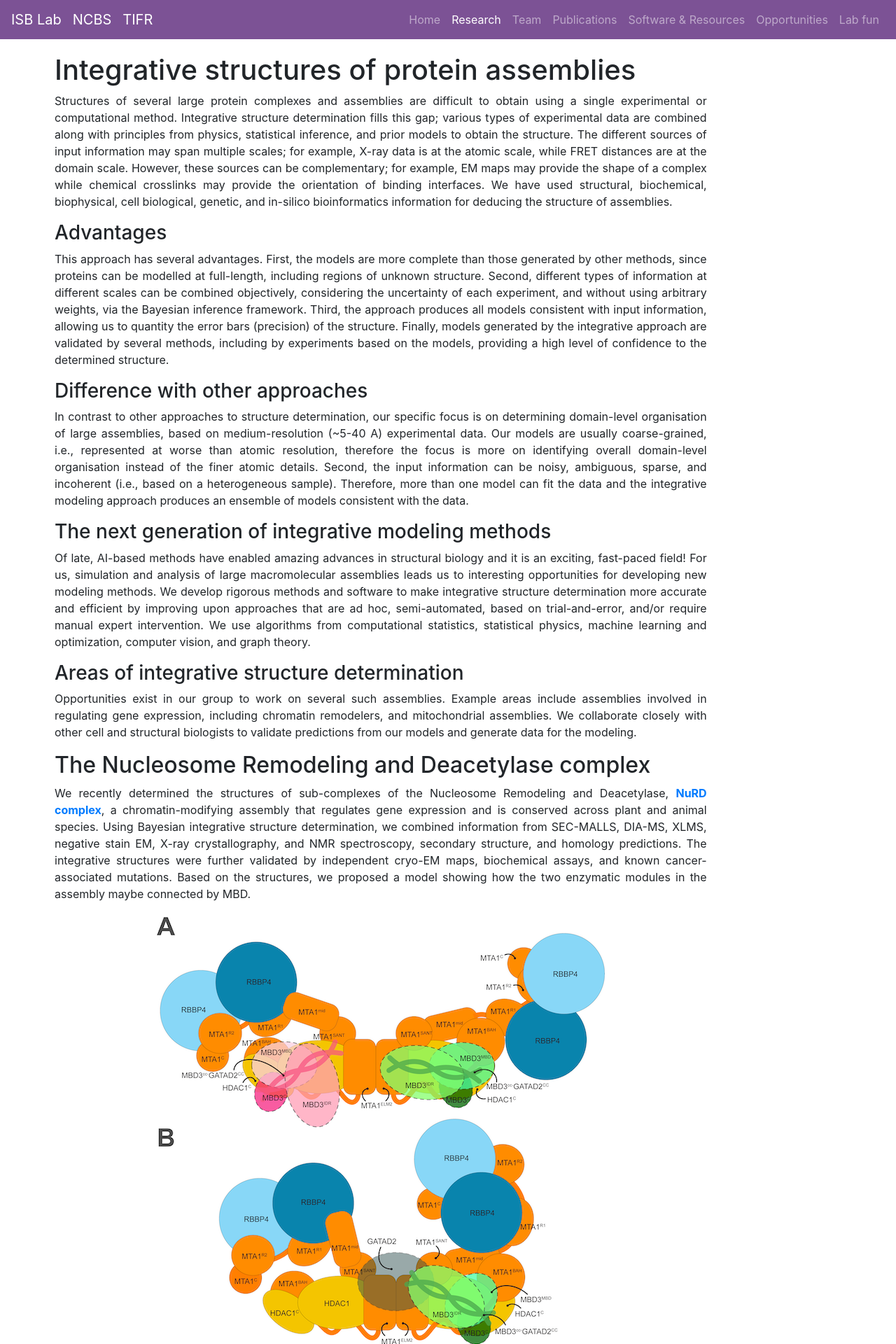
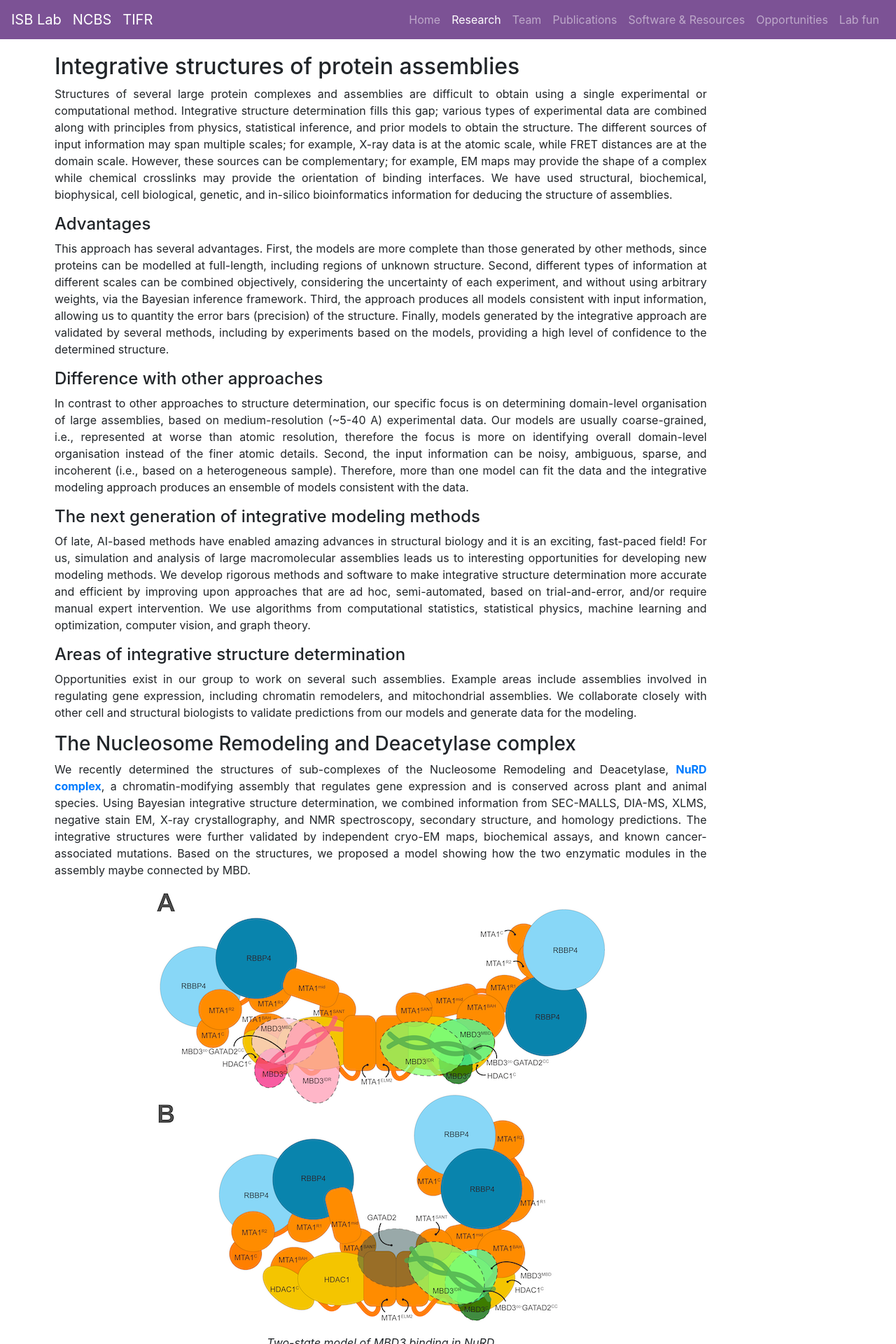
Before and after one commit to isblab/website, a Jekyll site: the page built from Research/index.md, in a window 1280 px wide. Shown: the top 1920 px of the page at 70% size. Built offline with Jekyll 4.4.1, drawn with Linux system fonts in a browser that asks for light colours.

Commit message:
Reducing font

```diff
--- a/Research/index.md
+++ b/Research/index.md
@@ -4,36 +4,36 @@ layout: default
 group: Research
 ---
 
-# Integrative structures of protein assemblies
+## Integrative structures of protein assemblies
 
 <p class="text-justify">
 Structures of several large protein complexes and assemblies are difficult to obtain using a single experimental or computational method. Integrative structure determination fills this gap; various types of experimental data are combined along with principles from physics, statistical inference, and prior models to obtain the structure. The different sources of input information may span multiple scales; for example, X-ray data is at the atomic scale, while FRET distances are at the domain scale. However, these sources can be complementary; for example, EM maps may provide the shape of a complex while chemical crosslinks may provide the orientation of binding interfaces. We have used structural, biochemical, biophysical, cell biological, genetic, and in-silico bioinformatics information for deducing the structure of assemblies.
 </p>
 
-### Advantages <br>
+#### Advantages <br>
 <p class="text-justify">
 This approach has several advantages. First, the models are more complete than those generated by other methods, since proteins can be modelled at full-length, including regions of unknown structure. Second, different types of information at different scales can be combined objectively, considering the uncertainty of each experiment, and without using arbitrary weights, via the Bayesian inference framework. Third, the approach produces all models consistent with input information, allowing us to quantity the error bars (precision) of the structure. Finally, models generated by the integrative approach are validated by several methods, including by experiments based on the models, providing a high level of confidence to the determined structure.
 </p>
 
-### Difference with other approaches <br>
+#### Difference with other approaches <br>
 <p class="text-justify">
 In contrast to other approaches to structure determination, our specific focus is on determining domain-level organisation of large assemblies, based on medium-resolution (~5-40 A) experimental data. Our models are usually coarse-grained, i.e., represented at worse than atomic resolution, therefore the focus is more on identifying overall domain-level organisation instead of the finer atomic details. Second, the input information can be noisy, ambiguous, sparse, and incoherent (i.e., based on a heterogeneous sample). Therefore, more than one model can fit the data and the integrative modeling approach produces an ensemble of models consistent with the data.
 </p>
 
-###  The next generation of integrative modeling methods
+####  The next generation of integrative modeling methods
 
 <p class="text-justify">
 Of late, AI-based methods have enabled amazing advances in structural biology and it is an exciting, fast-paced field! For us, simulation and analysis of large macromolecular assemblies leads us to interesting opportunities for developing new modeling methods. We develop rigorous methods and software to make integrative structure determination more accurate and efficient by improving upon approaches that are ad hoc, semi-automated, based on trial-and-error, and/or require manual expert intervention. We use algorithms from computational statistics, statistical physics, machine learning and optimization, computer vision, and graph theory.
 </p>
 
-### Areas of integrative structure determination <br>
+#### Areas of integrative structure determination <br>
 
 <p class="text-justify">
 Opportunities exist in our group to work on several such assemblies. Example areas include assemblies involved in regulating gene expression, including chromatin remodelers, and mitochondrial assemblies. We collaborate closely with other cell and structural biologists to validate predictions from our models and generate data for the modeling.
 
 </p>
 
-## The Nucleosome Remodeling and Deacetylase complex
+### The Nucleosome Remodeling and Deacetylase complex
 <p class="text-justify">
 We recently determined the structures of sub-complexes of the Nucleosome Remodeling and Deacetylase, [**NuRD complex**](https://www.biorxiv.org/content/10.1101/2021.11.25.469965v2), a chromatin-modifying assembly that regulates gene expression and is conserved across plant and animal species. Using Bayesian integrative structure determination, we combined information from SEC-MALLS, DIA-MS, XLMS, negative stain EM, X-ray crystallography, and NMR spectroscopy, secondary structure, and homology predictions. The integrative structures were further validated by independent cryo-EM maps, biochemical assays, and known cancer-associated mutations. Based on the structures, we proposed a model showing how the two enzymatic modules in the assembly maybe connected by MBD.
 </p>
@@ -41,7 +41,7 @@ We recently determined the structures of sub-complexes of the Nucleosome Remodel
 ![NuRD two-states](/static/img/researchpics/two_states_nurd.png){:style="display: block; margin-left: auto; margin-right: auto; max-height=40%; max-width=40%"}
 <p class="text-center">*Two-state model of MBD3 binding in NuRD*</p>
 
-## Optimizing multi-scale coarse-grained model representations
+### Optimizing multi-scale coarse-grained model representations
 
 <p class="text-justify">
 
@@ -53,7 +53,7 @@ We recently developed a method to optimize the multi-scale coarse-grained repres
 
 <p class="text-center">*Bayesian model selection-based optimal representation for the integrative models*</p>
 
-## Annotating precision for integrative models
+### Annotating precision for integrative models
 
 <p class="text-justify">
 [**PrISM**](https://doi.org/10.1093/bioinformatics/btac400) is our recently developed method to identify high and low precision regions in an ensemble of integrative models of large macromolecular assemblies.
--- a/Team/index.html
+++ b/Team/index.html
@@ -4,7 +4,7 @@ layout: team
 group: Team
 ---
 
-<h1>ISB Lab Members</h1> <br>
+<h2>ISB Lab Members</h2> <br>
 <h3> Stuck </h3>
 
 {% for member in site.members %}
```
Also changed, not shown: Opportunities/index.md (+4 -4 lines).
